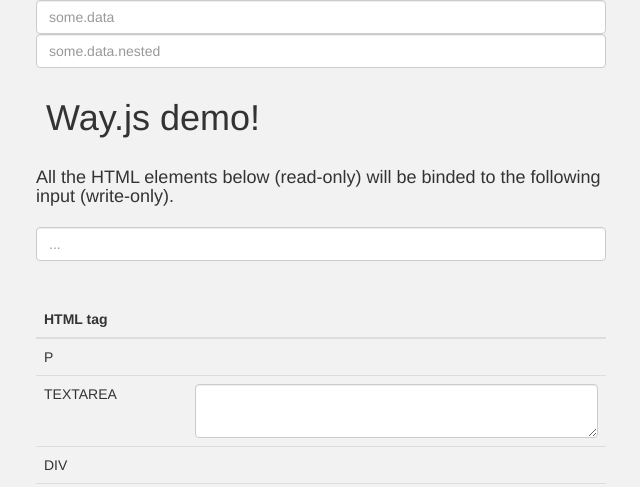
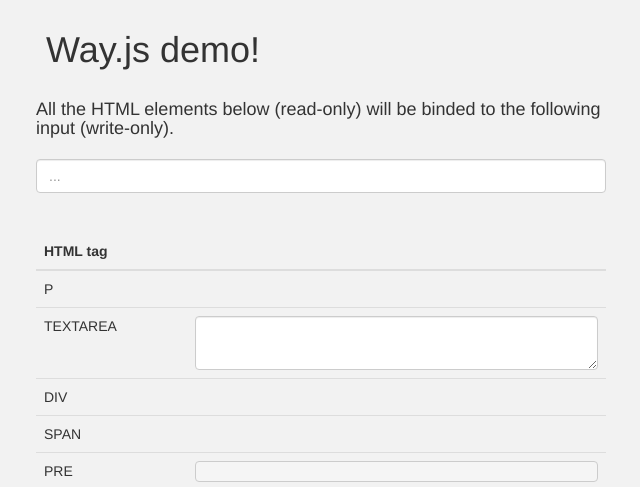
Before and after one commit to gwendall/way.js, a plain HTML site: page demo/index.html in a window 1280 px wide. Shown: the top 487 px of the page, without its empty margins (319-959 px from the left). Drawn offline with nearby package versions, Linux system fonts and the light colour scheme.

Commit message:
namespace to way 3

```diff
--- a/demo/index.html
+++ b/demo/index.html
@@ -29,9 +29,6 @@
 			<div class="row" style="">
 
 				<div class="col-sm-12">
-
-					<input type="text" class="form-control" way-data="some.data" placeholder="some.data">
-					<input type="text" class="form-control" way-data="some.data.nested" placeholder="some.data.nested">
 
 					<h1>Way.js demo!</h1>
 
```
